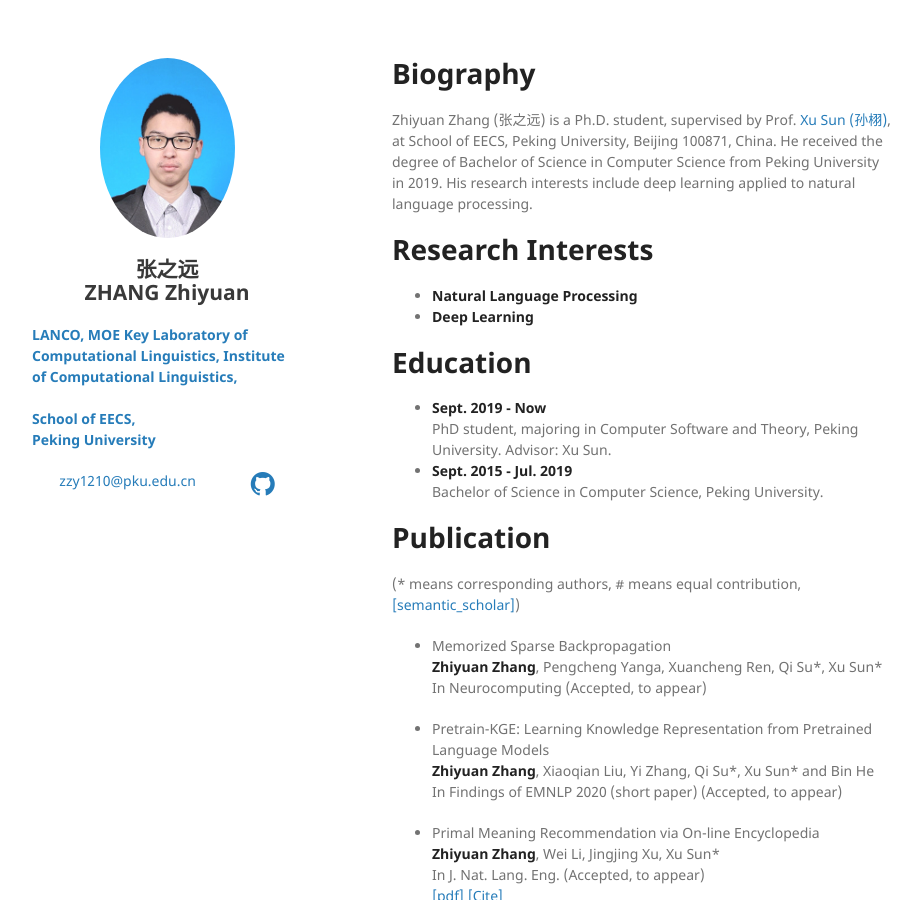
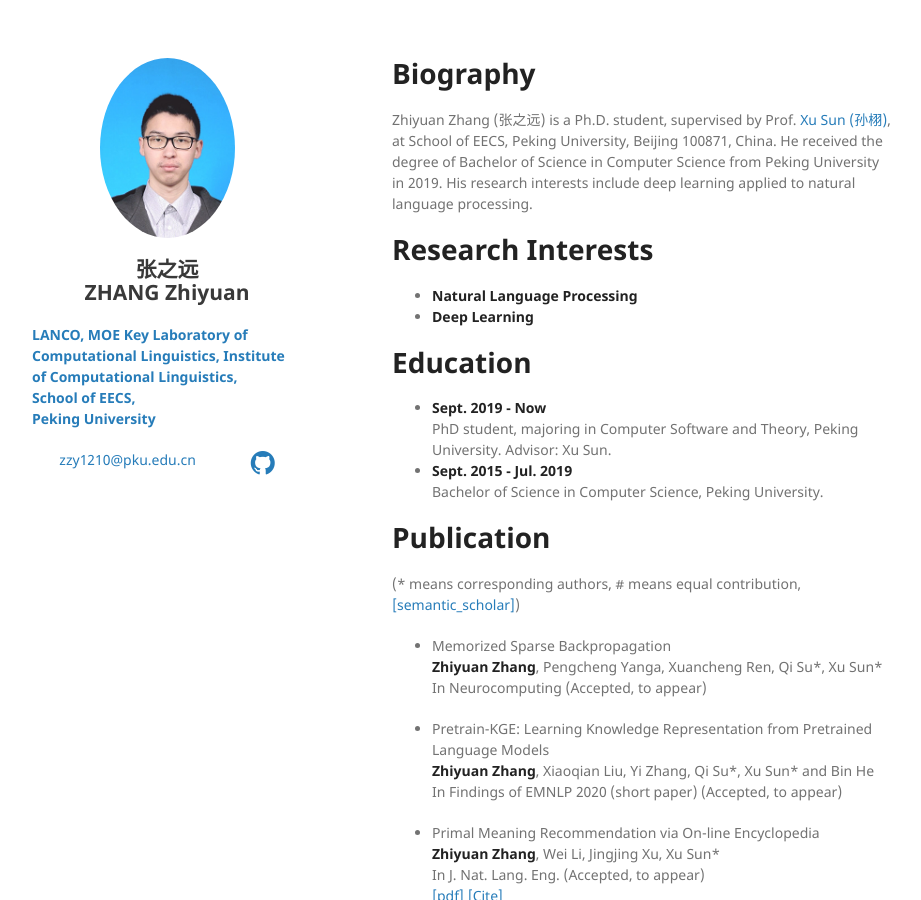
Before and after one commit to pkuzzy/pkuzzy.github.io, a Jekyll site: the page built from index.md, in a window 1280 px wide and 900 px high. Shown: the whole window, without its empty margins (178-1099 px from the left). Built offline with Jekyll 4.4.1, drawn with Linux system fonts in a browser that asks for light colours; nearby versions of some CDN libraries; our own code applies the rules of GitHub Pages for plain Markdown files.

```diff
--- a/_layouts/default.html
+++ b/_layouts/default.html
@@ -30,8 +30,8 @@
         <b>
           <a href="{{ site.aff4url }}">{{ site.aff4 }}</a>
           <br/>
-          <a href="{{ site.aff1url }}">{{ site.aff1 }}</a>
-          <br/>
+           <!-- <a href="{{ site.aff1url }}">{{ site.aff1 }}</a>
+          <br/> -->
           <a href="{{ site.aff2url }}">{{ site.aff2 }}</a>
           <br/>
           <a href="{{ site.aff3url }}">{{ site.aff3 }}</a>
```
